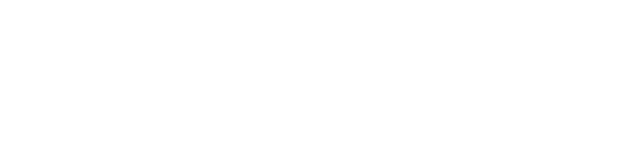
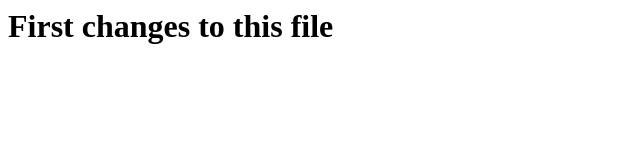
Before and after one commit to NanduVudutala/Netflix, a plain HTML site: page index.html in a window 1280 px wide. Shown: the whole page, without its empty margins (0-640 px from the left). Drawn offline with Linux system fonts and the light colour scheme.

Commit message:
Made changes to index.html

```diff
--- a/index.html
+++ b/index.html
@@ -1,6 +1,7 @@
 <html>
     <header>
         <body>
+            <h1>First changes to this file</h1>
         </body>
     </header>
 </html>
```
